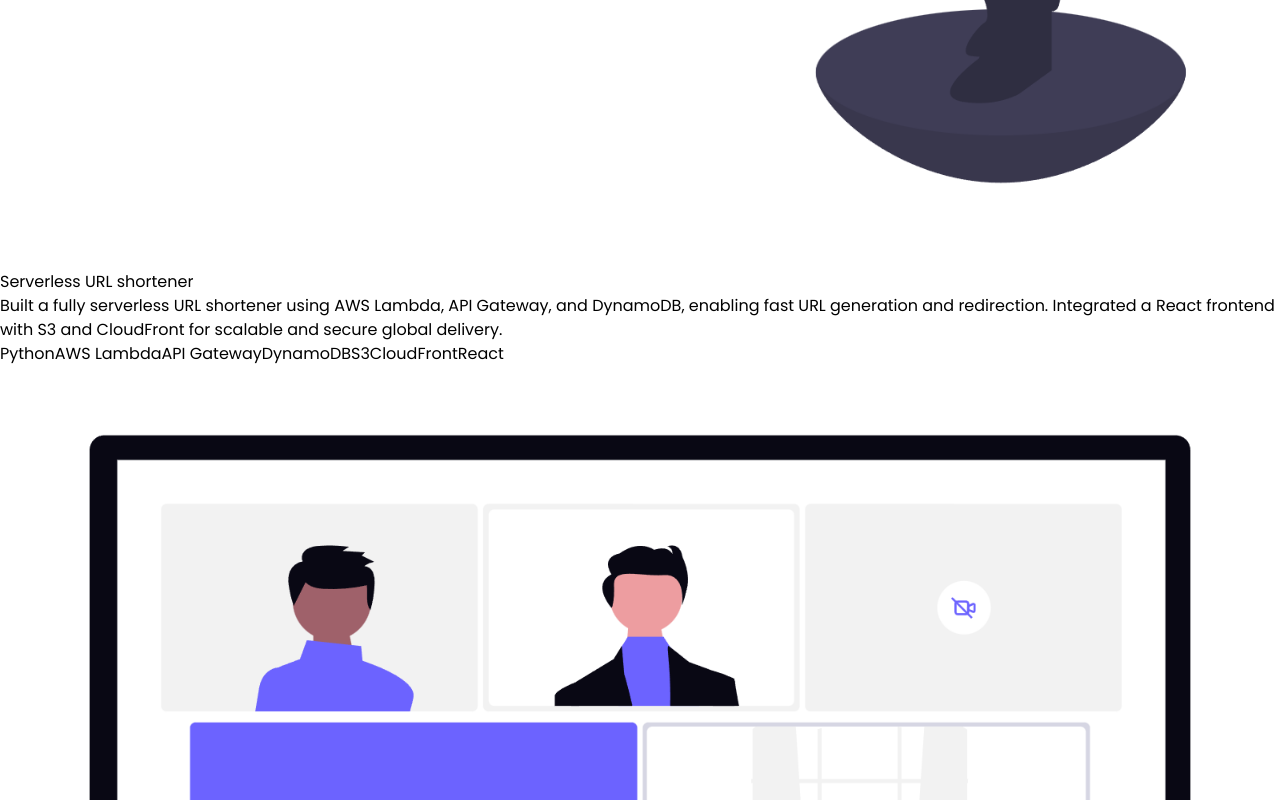
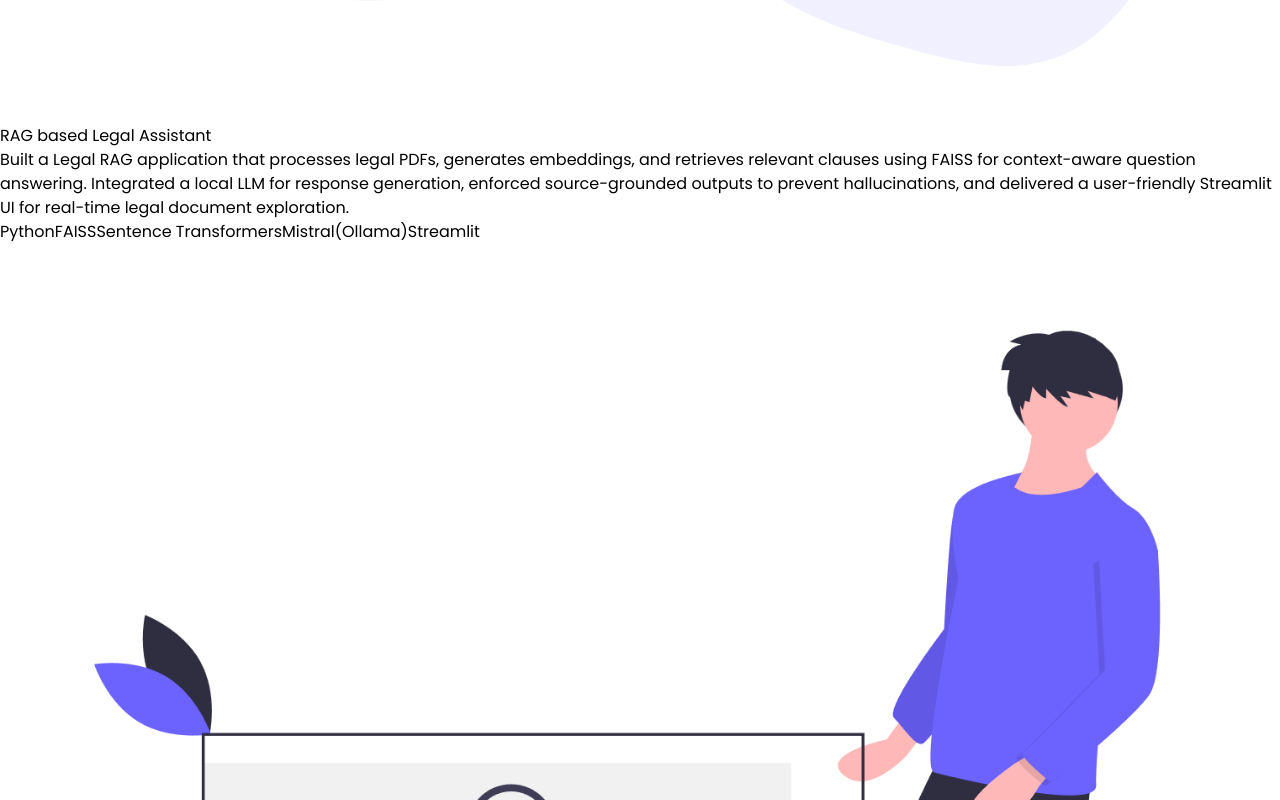
Before and after one commit to gireeswar18/Portfolio-using-react-and-framer, a React (Vite) app: page / in a window 1280 px wide. Shown: the part 2960-3760 px from the top of the page. Built offline with nearby package versions, Linux system fonts and the light colour scheme.

Commit message:
added seo files and a project

```diff
--- /dev/null
+++ b/public/google850b6249c785abf5.html
@@ -0,0 +1 @@
+google-site-verification: google850b6249c785abf5.html
--- a/src/components/Projects.jsx
+++ b/src/components/Projects.jsx
@@ -3,6 +3,7 @@
 import resumeCritiquer from "/public/undraw_screening-resumes_dh9s.png";
 import urlShortener from "/public/undraw_link-shortener_9ro5.png";
 import attendance from "/public/undraw_video-call_i5de.png";
+import judge from "/public/undraw_judge_hyqv.png";
 import { motion } from "framer-motion";
 
 const projectsData = [
@@ -19,7 +20,20 @@
       "AWS Codebuild",
       "Docker",
     ],
-    link: "https://www.linkedin.com/posts/gireeswarcp18_deployed-my-ai-powered-resume-critiquer-activity-7404144542746419206-eNyn?utm_source=share&utm_medium=member_desktop&rcm=ACoAAD8kxbQBaJxHvY3r7CZZa3kIlUjfQD6H6LU",
+    link: "https://github.com/gireeswar18/Resume-Critiquer",
+  },
+  {
+    image: judge,
+    title: "RAG based Legal Assistant",
+    desc: "Built a Legal RAG application that processes legal PDFs, generates embeddings, and retrieves relevant clauses using FAISS for context-aware question answering. Integrated a local LLM for response generation, enforced source-grounded outputs to prevent hallucinations, and delivered a user-friendly Streamlit UI for real-time legal document exploration.",
+    tech: [
+      "Python",
+      "FAISS",
+      "Sentence Transformers",
+      "Mistral(Ollama)",
+      "Streamlit",
+    ],
+    link: "https://github.com/gireeswar18/Legal-RAG-Assistant",
   },
   {
     image: urlShortener,
@@ -34,7 +48,7 @@
       "CloudFront",
       "React",
     ],
-    link: "https://www.linkedin.com/posts/gireeswarcp18_aws-serverless-cloudcomputing-activity-7403415948017467392-sA-_?utm_source=share&utm_medium=member_desktop&rcm=ACoAAD8kxbQBaJxHvY3r7CZZa3kIlUjfQD6H6LU",
+    link: "https://github.com/gireeswar18/Serverless-URL-Shortener",
   },
   {
     image: attendance,
```
Also changed, not shown: public/robots.txt (added), public/undraw_judge_hyqv.png (added), 1 other file (tests, documents, lock files or other folders).
